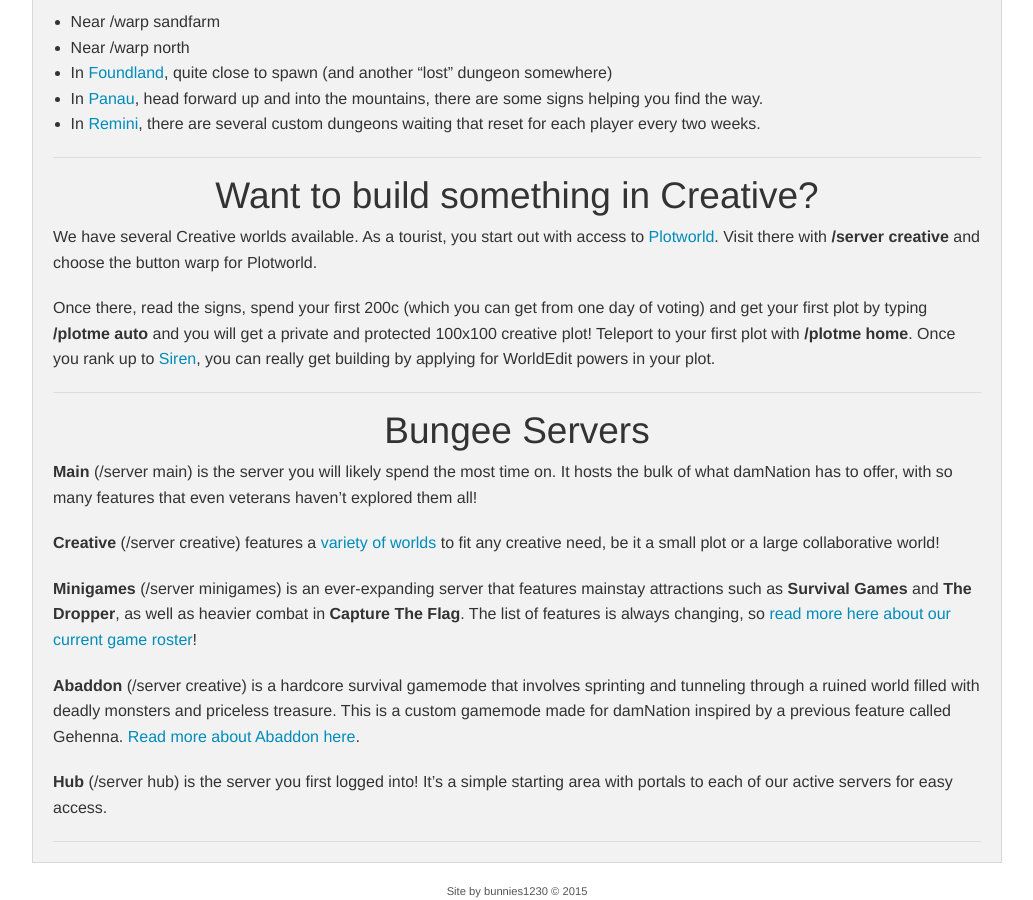
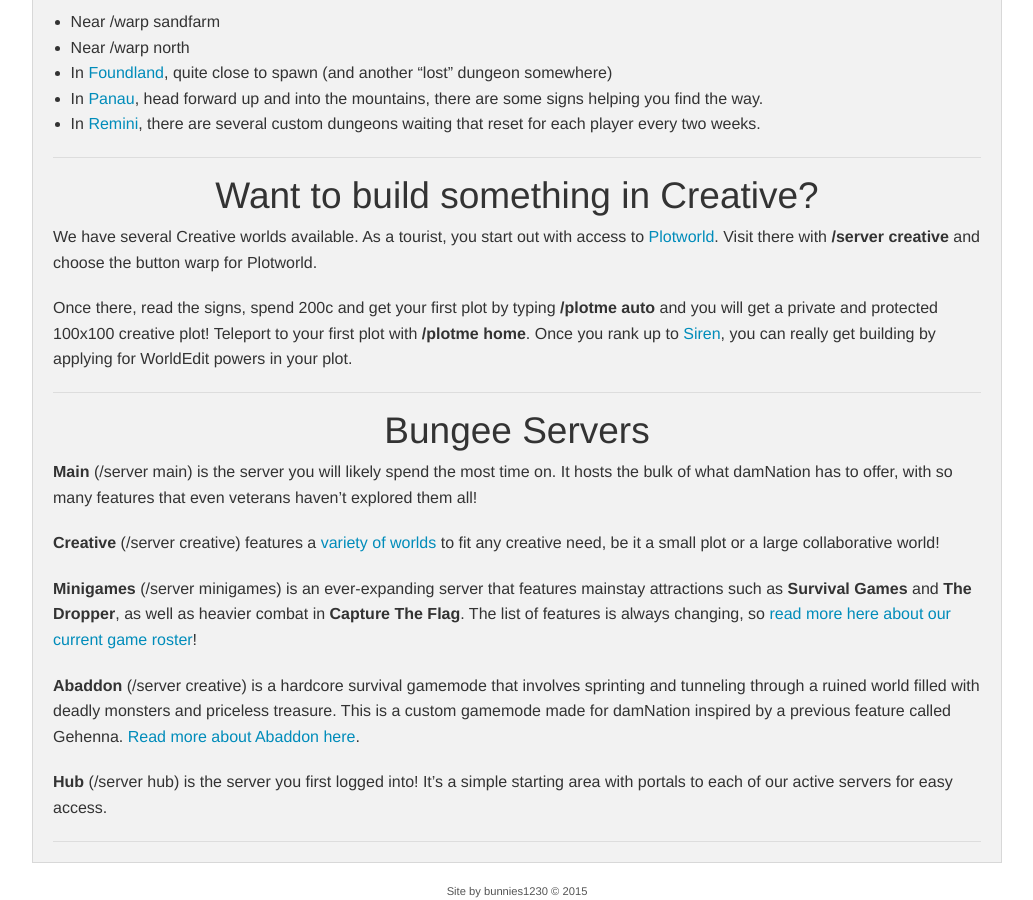
Before and after one commit to damnation-eu/website-beta, a Jekyll site: the page built from things-to-do.md, in a window 1280 px wide and 900 px high, scrolled down 1237 px. Shown: the whole window, without its empty margins (123-1156 px from the left). Built offline with Jekyll 4.4.1, drawn with Linux system fonts in a browser that asks for light colours; nearby versions of some CDN libraries; library files that are not in the unit come from our copies.

Commit message:
Update things-to-do.md

```diff
--- a/things-to-do.md
+++ b/things-to-do.md
@@ -54,7 +54,7 @@ ___
 
 We have several Creative worlds available. As a tourist, you start out with access to [Plotworld]({{site.baseurl}}/plotworld). Visit there with **/server creative** and choose the button warp for Plotworld.
 
-Once there, read the signs, spend your first 200c (which you can get from one day of voting) and get your first plot by typing **/plotme auto** and you will get a private and protected 100x100 creative plot! Teleport to your first plot with **/plotme home**. Once you rank up to [Siren]({{site.baseurl}}/ranks), you can really get building by applying for WorldEdit powers in your plot.
+Once there, read the signs, spend 200c and get your first plot by typing **/plotme auto** and you will get a private and protected 100x100 creative plot! Teleport to your first plot with **/plotme home**. Once you rank up to [Siren]({{site.baseurl}}/ranks), you can really get building by applying for WorldEdit powers in your plot.
 
 ___
 
```
